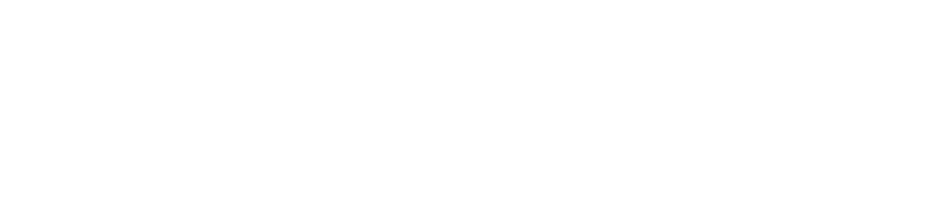
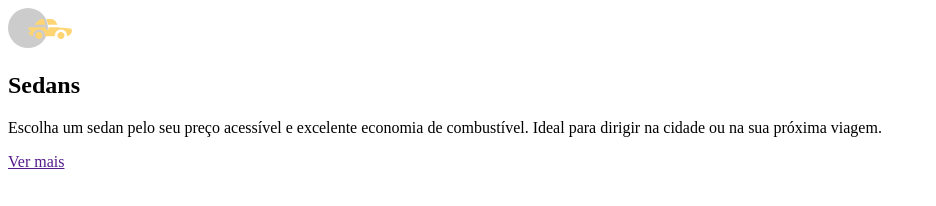
Before and after one commit to llelematos/carros, a plain HTML site: page index.html in a window 1280 px wide. Shown: the whole page, without its empty margins (0-936 px from the left). Drawn offline with Linux system fonts and the light colour scheme.

Commit message:
desenvolvimento do HTML

```diff
--- a/index.html
+++ b/index.html
@@ -11,10 +11,10 @@
 <body>
     <main>
         <section class="sedans">
-            <img src="" alt="">
-            <h2></h2>
-            <p></p>
-            <a href=""></a>
+            <img src="./imagens/icon-sedans.svg" alt="carro sedan">
+            <h2>Sedans</h2>
+            <p>Escolha um sedan pelo seu preço acessível e excelente economia de combustível. Ideal para dirigir na cidade ou na sua próxima viagem.</p>
+            <a href="">Ver mais</a>
 
         </section>
 
```
